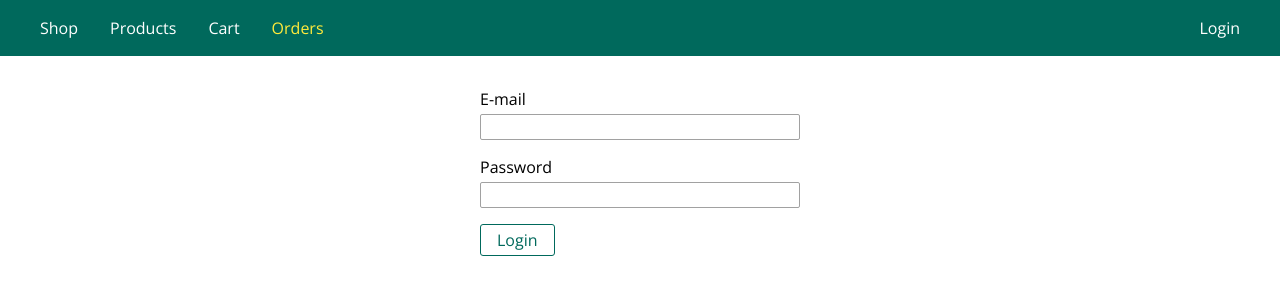
After one commit to BaileyDay/node-express-practice, a Node server app: page /login in a window 1280 px wide. The commit adds this page. Shown: the top 300 px of the page. Run offline with Node 20, Linux system fonts and the light colour scheme; some libraries are stand-ins or nearby versions.

Commit message:
Added the login page, beginning to set up authentication

```diff
--- a/Practice 6/app.js
+++ b/Practice 6/app.js
@@ -14,6 +14,7 @@ app.set("views", "views");
 
 const adminRoutes = require("./routes/admin");
 const shopRoutes = require("./routes/shop");
+const authRoutes = require("./routes/auth");
 
 app.use(bodyParser.urlencoded({ extended: false }));
 app.use(express.static(path.join(__dirname, "public")));
@@ -29,6 +30,7 @@ app.use((req, res, next) => {
 
 app.use("/admin", adminRoutes);
 app.use(shopRoutes);
+app.use(authRoutes);
 
 app.use(errorController.get404);
 
--- /dev/null
+++ b/Practice 6/controllers/auth.js
@@ -0,0 +1,6 @@
+exports.getLogin = (req, res, next) => {
+  res.render("auth/login", {
+    path: "/login",
+    pageTitle: "Login",
+  });
+};
--- /dev/null
+++ b/Practice 6/public/css/auth.css
@@ -0,0 +1,6 @@
+.login-form {
+  width: 20rem;
+  max-width: 90%;
+  margin: auto;
+  display: block;
+}
--- /dev/null
+++ b/Practice 6/views/auth/login.ejs
@@ -0,0 +1,23 @@
+<%- include('../includes/head.ejs') %>
+    <link rel="stylesheet" href="/css/forms.css">
+    <link rel="stylesheet" href="/css/auth.css">
+
+</head>
+
+<body>
+   <%- include('../includes/navigation.ejs') %>
+
+    <main>
+        <form class="login-form" action="/login>" method="POST">
+            <div class="form-control">
+                <label for="email">E-mail</label>
+                <input type="email" name="emai" id="email" >
+            </div>
+            <div class="form-control">
+                <label for="password">Password</label>
+                <input type="password" name="password" id="password" >
+            </div>
+            <button class="btn" type="submit">Login</button>
+        </form>
+    </main>
+<%- include('../includes/end.ejs') %>
--- a/Practice 6/views/includes/navigation.ejs
+++ b/Practice 6/views/includes/navigation.ejs
@@ -7,13 +7,17 @@
         <a class="<%= path === '/' ? 'active' : '' %>" href="/">Shop</a>
       </li>
       <li class="main-header__item">
-                <a class="<%= path === '/products' ? 'active' : '' %>" href="/products">Products</a>
+        <a class="<%= path === '/products' ? 'active' : '' %>" href="/products"
+          >Products</a
+        >
       </li>
       <li class="main-header__item">
         <a class="<%= path === '/cart' ? 'active' : '' %>" href="/cart">Cart</a>
       </li>
       <li class="main-header__item">
-                <a class="<%= path === '/orders' ? 'active' : '' %>" href="/orders">Orders</a>
+        <a class="<%= path === '/login' ? 'active' : '' %>" href="/orders"
+          >Orders</a
+        >
       </li>
       <!-- <li class="main-header__item">
                 <a class="<%= path === '/admin/add-product' ? 'active' : '' %>" href="/admin/add-product">Add Product
@@ -26,7 +30,9 @@
     </ul>
     <ul class="main-header__item-list">
       <li class="main-header__item">
-                <a href="/login">Login</a>
+        <a href="/login" class="<%= path === '/orders' ? 'active' : '' %>"
+          >Login</a
+        >
       </li>
     </ul>
   </nav>
@@ -38,20 +44,30 @@
       <a class="<%= path === '/' ? 'active' : '' %>" href="/">Shop</a>
     </li>
     <li class="mobile-nav__item">
-            <a class="<%= path === '/products' ? 'active' : '' %>" href="/products">Products</a>
+      <a class="<%= path === '/products' ? 'active' : '' %>" href="/products"
+        >Products</a
+      >
     </li>
     <li class="mobile-nav__item">
       <a class="<%= path === '/cart' ? 'active' : '' %>" href="/cart">Cart</a>
     </li>
     <li class="mobile-nav__item">
-            <a class="<%= path === '/orders' ? 'active' : '' %>" href="/orders">Orders</a>
+      <a class="<%= path === '/orders' ? 'active' : '' %>" href="/orders"
+        >Orders</a
+      >
     </li>
     <li class="mobile-nav__item">
-            <a class="<%= path === '/admin/add-product' ? 'active' : '' %>" href="/admin/add-product">Add Product
+      <a
+        class="<%= path === '/admin/add-product' ? 'active' : '' %>"
+        href="/admin/add-product"
+        >Add Product
       </a>
     </li>
     <li class="mobile-nav__item">
-            <a class="<%= path === '/admin/products' ? 'active' : '' %>" href="/admin/products">Admin Products
+      <a
+        class="<%= path === '/admin/products' ? 'active' : '' %>"
+        href="/admin/products"
+        >Admin Products
       </a>
     </li>
   </ul>
```
Also changed, not shown: Practice 6/routes/auth.js (added, +9 -0 lines). Lines whose indentation alone changed are shown as unchanged.
